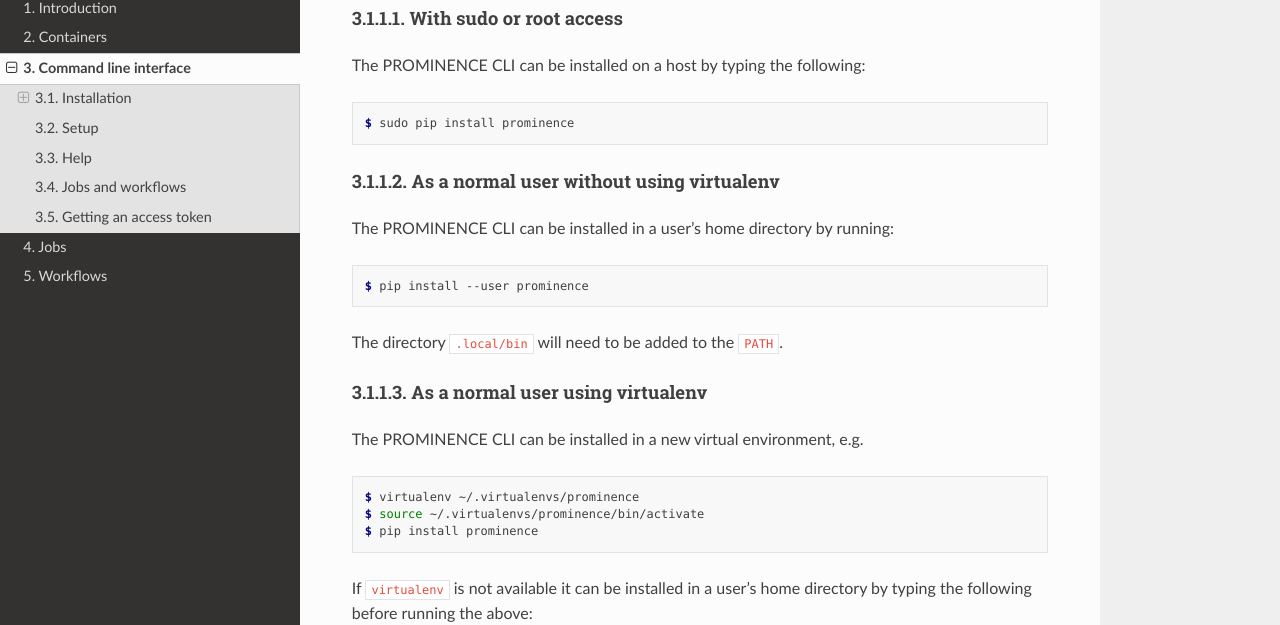
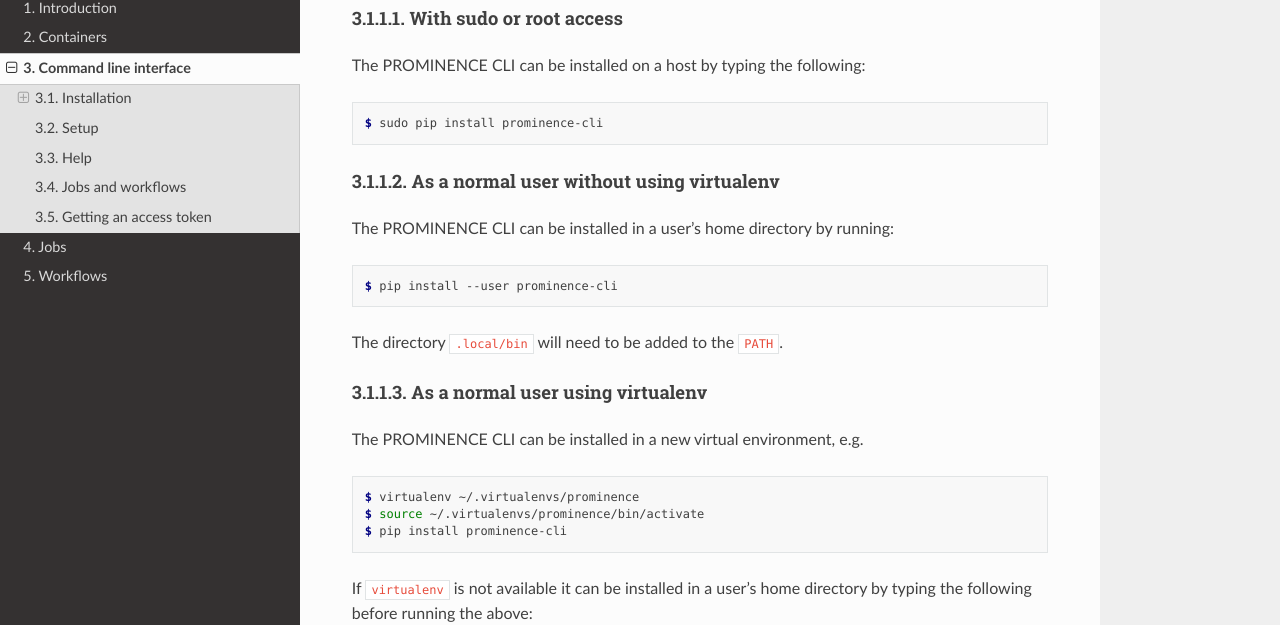
Before and after one commit to prominence-eosc/docs-eosc, a Sphinx documentation site: the page built from source/command-line-interface.rst, in a window 1280 px wide and 900 px high, scrolled down 212 px. Shown: the part 144-769 px from the top of the window. Built offline with Sphinx 7.4.7 and the Read the Docs theme 2.0.0, drawn with Linux system fonts in a browser that asks for light colours.

Commit message:
Refer to new PyPi package, especially for EOSC

```diff
--- a/source/command-line-interface.rst
+++ b/source/command-line-interface.rst
@@ -18,7 +18,7 @@
 
 .. code-block:: console
 
-   $ sudo pip install prominence
+   $ sudo pip install prominence-cli
 
 As a normal user without using virtualenv
 :::::::::::::::::::::::::::::::::::::::::
@@ -27,7 +27,7 @@
 
 .. code-block:: console
 
-   $ pip install --user prominence
+   $ pip install --user prominence-cli
 
 The directory ``.local/bin`` will need to be added to the ``PATH``.
 
@@ -40,7 +40,7 @@
 
    $ virtualenv ~/.virtualenvs/prominence
    $ source ~/.virtualenvs/prominence/bin/activate
-   $ pip install prominence
+   $ pip install prominence-cli
 
 If ``virtualenv`` is not available it can be installed in a user’s home directory by typing the following before running the above:
 
```
